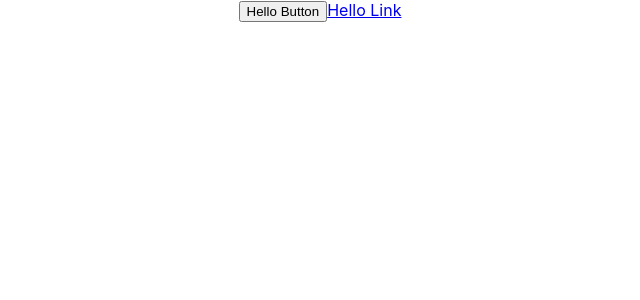
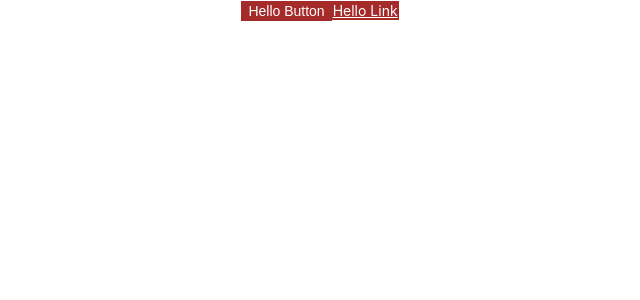
Before and after one commit to benweizhu/react-component-practice, a React (Create React App) app: page / in a window 1280 px wide. Shown: the top 300 px of the page, without its empty margins (320-960 px from the left). Built offline with nearby package versions, Linux system fonts and the light colour scheme.

Commit message:
add class to button and refactoring button component to reduce duplicate code

```diff
--- a/src/App.tsx
+++ b/src/App.tsx
@@ -8,7 +8,7 @@ function App() {
     <div className="App">
       <div>
         <Button id="myButton" type="primary" name="myButton" className="hello" onClick={() => { console.log('Hello Button') }}>Hello Button</Button>
-        <Button id="myLinkButton" type="secondary" href="https://www.google.com" className="hello link" onClick={() => { console.log('Hello Link') }}>Hello Link</Button>
+        <Button id="myLinkButton" type="primary" href="https://www.google.com" className="hello link" onClick={() => { console.log('Hello Link') }}>Hello Link</Button>
       </div>
     </div>
   );
--- a/src/components/Button/index.css
+++ b/src/components/Button/index.css
@@ -1,3 +1,19 @@
 .practice-button {
+  outline: none;
+  cursor: pointer;
+  font-size: 14px;
+}
+
+.practice-button-primary {
+  color: white;
+  border: 1px solid brown;
+  background: brown;
+}
+
+.practice-button a {
+  text-decoration: none;
+}
+
+.practice-button button {
 
 }
--- a/src/components/Button/index.tsx
+++ b/src/components/Button/index.tsx
@@ -1,26 +1,25 @@
 import React, { MouseEventHandler } from "react";
 
+import './index.css'
+
 interface ButtonProps {
-  children?: React.ReactNode,
   id?: string,
   name?: string,
   href?: string,
   type?: 'primary' | 'secondary',
   className?: string,
   onClick?: MouseEventHandler,
+  children?: React.ReactNode,
 }
 
 export default function Button(props: ButtonProps) {
-
-  let typeClassName = getTypeClassName(props);
-
   if (props.href) {
     return (
       <a
         id={props.id}
         href={props.href}
         onClick={props.onClick}
-        className={getClassName(typeClassName, props.className)}
+        className={getClassName(props.className, props.type)}
       >
         {props.children}
       </a>)
@@ -30,25 +29,26 @@ export default function Button(props: ButtonProps) {
       id={props.id}
       name={props.name}
       onClick={props.onClick}
-      className={getClassName(typeClassName, props.className).trim()}
+      className={getClassName(props.className, props.type).trim()}
     >
       {props.children}
     </button>
   )
 }
 
-function getTypeClassName(props: ButtonProps) {
+function getClassName(className?: string, type?: string): string {
+  let typeClassName = getTypeClassName(type);
+  return `practice-button ${typeClassName} ${className ? className : ''}`.trim();
+}
+
+function getTypeClassName(type?: string) {
   let typeClassName;
-  if (props.type === 'primary') {
+  if (type === 'primary') {
     typeClassName = 'practice-button-primary';
-  } else if (props.type === 'secondary') {
+  } else if (type === 'secondary') {
     typeClassName = 'practice-button-secondary';
   } else {
     typeClassName = 'practice-button-primary';
   }
   return typeClassName;
 }
-
-function getClassName(typeClassName: string, className?: string): string {
-  return `practice-button ${typeClassName} ${className ? className : ''}`.trim();
-}
```
